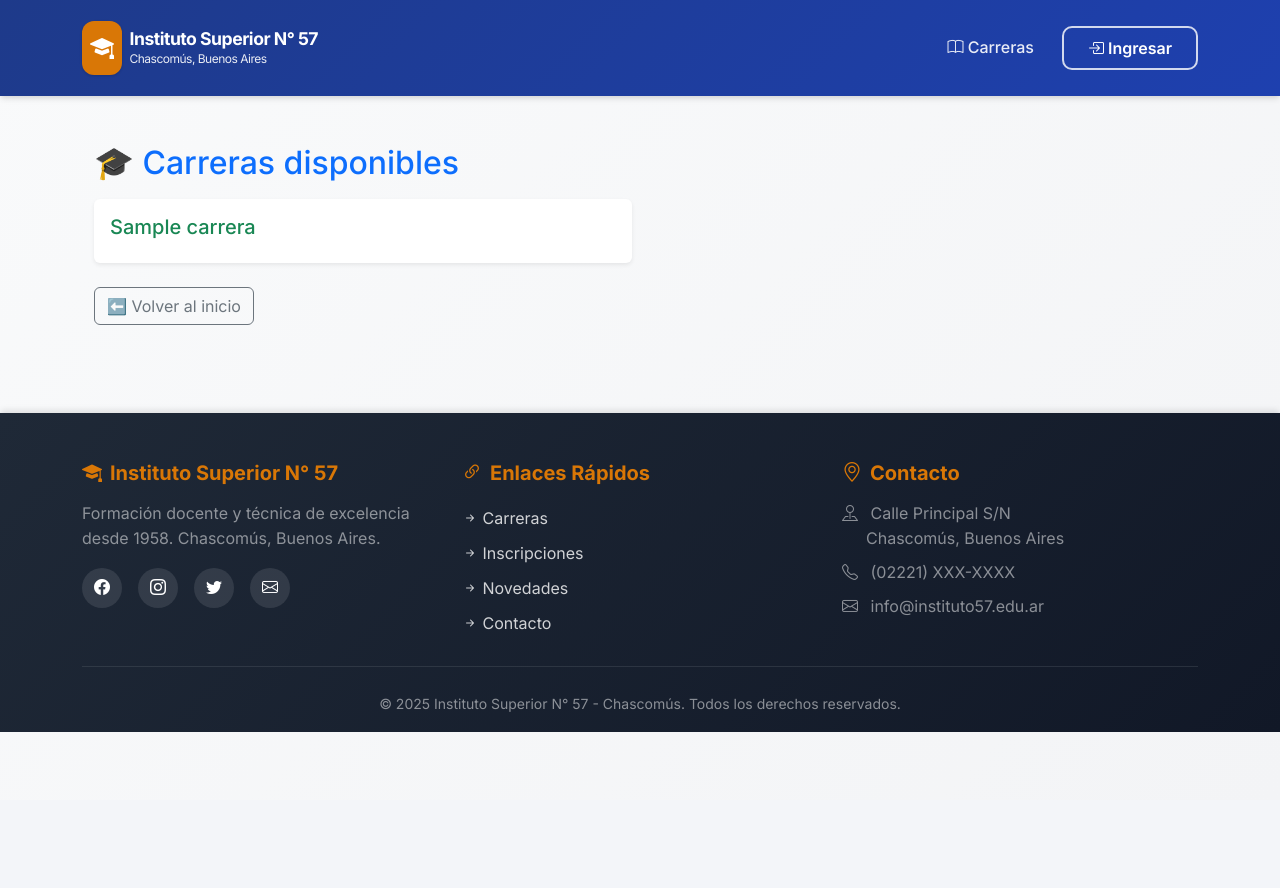
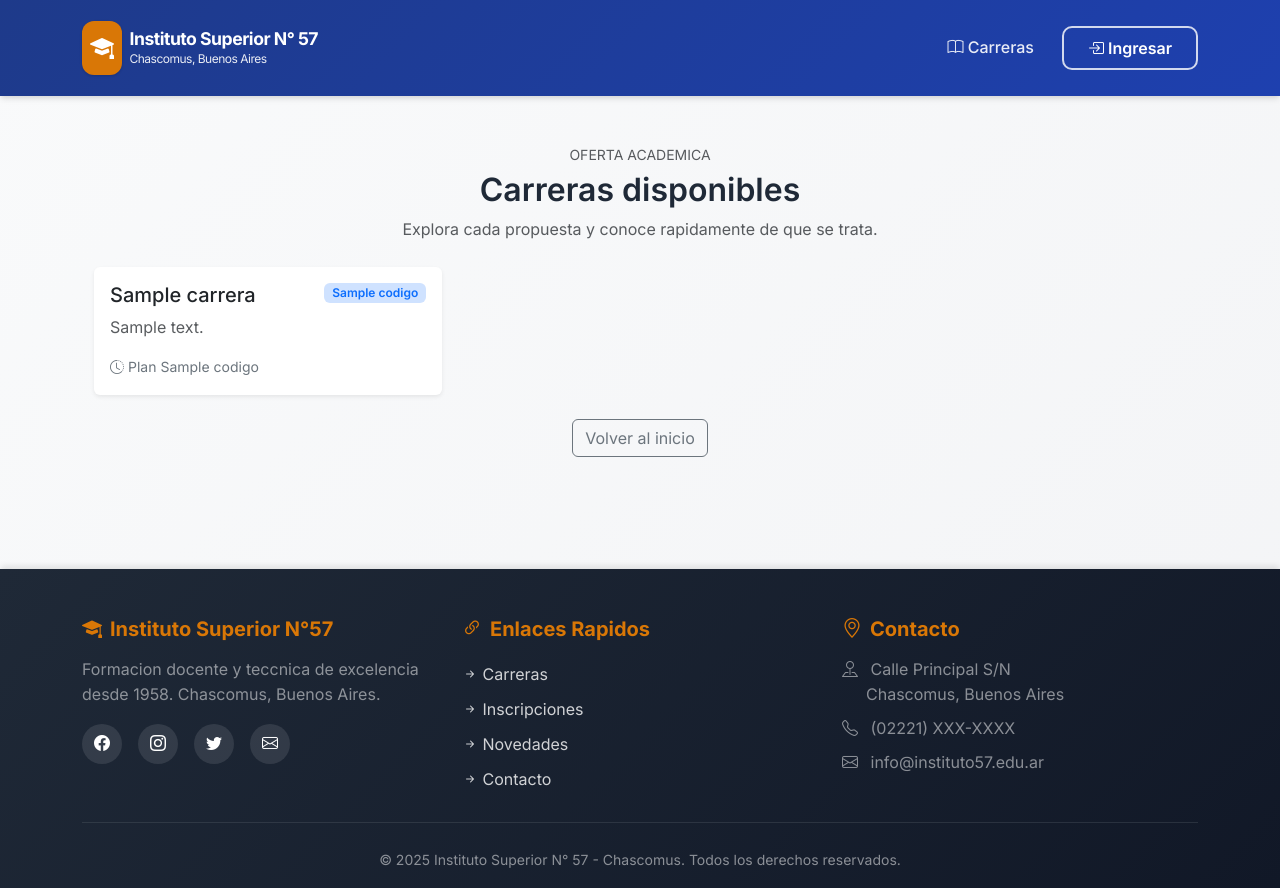
Before and after one commit to Ju4nDufour/proyecto_ci4, a CodeIgniter 4 app: the page made by app/Views/public/carreras_listado.php in a window 1280 px wide. Before the commit the page ends 732 px from the top, so only its background shows below. Run offline with PHP 8.4 and a stand-in for CodeIgniter, Linux system fonts and the light colour scheme; the template is opened without the code that fills it: most values are stand-ins (such as "Sample title", 1, 10 or a date in 2020); data that the repository does not hold is empty; some libraries are stand-ins or nearby versions.

Commit message:
carreras

```diff
--- a/app/Config/Routes.php
+++ b/app/Config/Routes.php
@@ -38,7 +38,6 @@ $routes->group('', ['filter' => 'session'], static function (RouteCollection $ro
         $routes->group('carreras', static function (RouteCollection $routes) {
             $routes->get('admin', 'CarrerasController::index');
             $routes->post('admin/store', 'CarrerasController::store');
-            $routes->get('admin/edit/(:num)', 'CarrerasController::edit/$1');
             $routes->post('admin/update/(:num)', 'CarrerasController::update/$1');
             $routes->post('admin/delete/(:num)', 'CarrerasController::delete/$1');
         });
--- a/app/Controllers/CarrerasController.php
+++ b/app/Controllers/CarrerasController.php
@@ -26,7 +26,7 @@ class CarrerasController extends BaseController
     public function store()
     {
         $model = new CarreraModel();
-        $data  = $this->request->getPost(['nombre','codigo']);
+        $data  = $this->request->getPost(['nombre','codigo','descripcion']);
 
         if (!$model->insert($data)) {
             return redirect()->back()->with('errors',$model->errors())->withInput();
@@ -39,7 +39,7 @@ class CarrerasController extends BaseController
     public function update($id_carrera)
     {
         $model = new CarreraModel();
-        $data  = $this->request->getPost(['nombre','codigo']);
+        $data  = $this->request->getPost(['nombre','codigo','descripcion']);
 
         if (!$model->update($id_carrera, $data)) {
             return redirect()->back()->with('errors',$model->errors())->withInput();
--- a/app/Models/CarreraModel.php
+++ b/app/Models/CarreraModel.php
@@ -8,6 +8,6 @@ class CarreraModel extends Model
 {
     protected $table            = 'carrera';
     protected $primaryKey       = 'id_carrera';
-    protected $allowedFields    = ['nombre', 'codigo'];
+    protected $allowedFields    = ['nombre', 'codigo', 'descripcion'];
     protected $useTimestamps    = false;
 }
--- a/app/Views/layouts/app.php
+++ b/app/Views/layouts/app.php
@@ -11,8 +11,8 @@ $user     = $isLogged ? $auth->user() : null;
     <?= csrf_meta() ?>
     <meta charset="utf-8">
     <meta name="viewport" content="width=device-width, initial-scale=1">
-    <title><?= esc($title ?? 'Instituto Superior N° 57 - Chascomús') ?></title>
-    <meta name="description" content="Instituto Superior de Formación Docente y Técnica N° 57 - Chascomús, Buenos Aires">
+    <title><?= esc($title ?? 'Instituto Superior N┬░ 57 - Chascom├║s') ?></title>
+    <meta name="description" content="Instituto Superior de Formaci├│n Docente y T├®cnica N┬░ 57 - Chascom├║s, Buenos Aires">
 
     <!-- Fonts -->
     <link rel="preconnect" href="https://fonts.googleapis.com">
@@ -37,7 +37,7 @@ $user     = $isLogged ? $auth->user() : null;
             <i class="bi bi-mortarboard-fill"></i>
             <div>
                 <div style="font-size: 1.1rem; line-height: 1.2;">Instituto Superior N° 57</div>
-                <div style="font-size: 0.75rem; opacity: 0.9; font-weight: 400;">Chascomús, Buenos Aires</div>
+                <div style="font-size: 0.75rem; opacity: 0.9; font-weight: 400;">Chascomus, Buenos Aires</div>
             </div>
         </a>
 
@@ -64,18 +64,23 @@ $user     = $isLogged ? $auth->user() : null;
                             <i class="bi bi-house-door"></i> Inicio
                         </a>
                     </li>
+                    <li class="nav-item">
+                        <a class="nav-link" href="<?= site_url('carreras') ?>">
+                            <i class="bi bi-book"></i> Carreras
+                        </a>
+                    </li>
 
                     <?php if ($user->inGroup('admin')): ?>
                         <li class="nav-item dropdown">
                             <a class="nav-link dropdown-toggle" href="#" role="button" data-bs-toggle="dropdown">
-                                <i class="bi bi-gear"></i> Administración
+                                <i class="bi bi-gear"></i> Administracion
                             </a>
                             <ul class="dropdown-menu dropdown-menu-end">
                                 <li><a class="dropdown-item" href="<?= site_url('usuarios') ?>"><i class="bi bi-people"></i> Usuarios</a></li>
                                 <li><a class="dropdown-item" href="<?= site_url('profesores') ?>"><i class="bi bi-person-workspace"></i> Profesores</a></li>
                                 <li><a class="dropdown-item" href="<?= site_url('alumnos') ?>"><i class="bi bi-person-badge"></i> Alumnos</a></li>
                                 <li><hr class="dropdown-divider"></li>
-                                <li><a class="dropdown-item" href="<?= site_url('carreras') ?>"><i class="bi bi-journal-bookmark"></i> Carreras</a></li>
+                                <li><a class="dropdown-item" href="<?= site_url('carreras/admin') ?>"><i class="bi bi-journal-bookmark"></i> Carreras</a></li>
                                 <li><a class="dropdown-item" href="<?= site_url('cursos') ?>"><i class="bi bi-book"></i> Cursos</a></li>
                             </ul>
                         </li>
@@ -103,7 +108,7 @@ $user     = $isLogged ? $auth->user() : null;
                             </div></li>
                             <li><hr class="dropdown-divider"></li>
                             <li><a class="dropdown-item text-danger" href="<?= site_url('logout') ?>">
-                                <i class="bi bi-box-arrow-right"></i> Cerrar Sesión
+                                <i class="bi bi-box-arrow-right"></i> Cerrar Sesion
                             </a></li>
                         </ul>
                     </li>
@@ -124,10 +129,10 @@ $user     = $isLogged ? $auth->user() : null;
         <div class="row g-4">
             <!-- Columna 1: Info del Instituto -->
             <div class="col-md-4 footer-section">
-                <h5><i class="bi bi-mortarboard-fill me-2"></i>Instituto Superior N° 57</h5>
+                <h5><i class="bi bi-mortarboard-fill me-2"></i>Instituto Superior N°57</h5>
                 <p class="text-white-50">
-                    Formación docente y técnica de excelencia desde 1958.
-                    Chascomús, Buenos Aires.
+                    Formacion docente y teccnica de excelencia desde 1958.
+                    Chascomus, Buenos Aires.
                 </p>
                 <div class="footer-social mt-3">
                     <a href="#" class="social-icon" title="Facebook"><i class="bi bi-facebook"></i></a>
@@ -137,9 +142,9 @@ $user     = $isLogged ? $auth->user() : null;
                 </div>
             </div>
 
-            <!-- Columna 2: Enlaces rápidos -->
+            <!-- Columna 2: Enlaces r├ípidos -->
             <div class="col-md-4 footer-section">
-                <h5><i class="bi bi-link-45deg me-2"></i>Enlaces Rápidos</h5>
+                <h5><i class="bi bi-link-45deg me-2"></i>Enlaces Rapidos</h5>
                 <a href="<?= site_url('carreras') ?>" class="footer-link">
                     <i class="bi bi-arrow-right-short"></i> Carreras
                 </a>
@@ -160,7 +165,7 @@ $user     = $isLogged ? $auth->user() : null;
                 <p class="text-white-50 mb-2">
                     <i class="bi bi-pin-map me-2"></i>
                     Calle Principal S/N<br>
-                    <span class="ms-4">Chascomús, Buenos Aires</span>
+                    <span class="ms-4">Chascomus, Buenos Aires</span>
                 </p>
                 <p class="text-white-50 mb-2">
                     <i class="bi bi-telephone me-2"></i>
@@ -177,7 +182,7 @@ $user     = $isLogged ? $auth->user() : null;
 
         <div class="text-center text-white-50">
             <small>
-                &copy; <?= date('Y') ?> Instituto Superior N° 57 - Chascomús.
+                &copy; <?= date('Y') ?> Instituto Superior N° 57 - Chascomus.
                 Todos los derechos reservados.
             </small>
         </div>
--- a/app/Views/public/carreras_listado.php
+++ b/app/Views/public/carreras_listado.php
@@ -1,16 +1,31 @@
 <?= $this->extend('layouts/app') ?>
 <?= $this->section('content') ?>
 
-<div class="container mt-4">
-    <h2 class="mb-3 text-primary">🎓 Carreras disponibles</h2>
+<div class="container py-4">
+    <div class="text-center mb-4">
+        <p class="text-uppercase text-muted small mb-1">Oferta academica</p>
+        <h2 class="fw-semibold">Carreras disponibles</h2>
+        <p class="text-muted mb-0">Explora cada propuesta y conoce rapidamente de que se trata.</p>
+    </div>
 
-    <?php if (!empty($carreras)): ?>
-        <div class="row row-cols-1 row-cols-md-2 g-3">
+    <?php if (! empty($carreras)): ?>
+        <div class="row row-cols-1 row-cols-md-2 row-cols-xl-3 g-4">
             <?php foreach ($carreras as $c): ?>
                 <div class="col">
-                    <div class="card shadow-sm h-100 border-0">
-                        <div class="card-body">
-                            <h5 class="card-title text-success mb-2"><?= esc($c['nombre']) ?></h5>
+                    <div class="card h-100 shadow-sm border-0">
+                        <div class="card-body d-flex flex-column">
+                            <div class="d-flex justify-content-between align-items-start mb-2">
+                                <h5 class="card-title mb-0"><?= esc($c['nombre']) ?></h5>
+                                <span class="badge bg-primary-subtle text-primary fw-semibold">
+                                    <?= esc($c['codigo']) ?>
+                                </span>
+                            </div>
+                            <p class="text-muted flex-grow-1 mb-3">
+                                <?= esc($c['descripcion'] ?? 'Descripcion pendiente, pronto tendremos mas informacion.') ?>
+                            </p>
+                            <div class="text-secondary small">
+                                <i class="bi bi-clock-history me-1"></i>Plan <?= esc($c['codigo']) ?>
+                            </div>
                         </div>
                     </div>
                 </div>
@@ -22,9 +37,9 @@
         </div>
     <?php endif; ?>
 
-    <div class="mt-4">
+    <div class="text-center mt-4">
         <a href="<?= base_url('/') ?>" class="btn btn-outline-secondary">
-            ⬅️ Volver al inicio
+            Volver al inicio
         </a>
     </div>
 </div>
```
Also changed, not shown: app/Database/Migrations/2025-11-05-000002_AddDescripcionToCarrera.php (added, +26 -0 lines), app/Views/carreras/index.php (+12 -29 lines).
